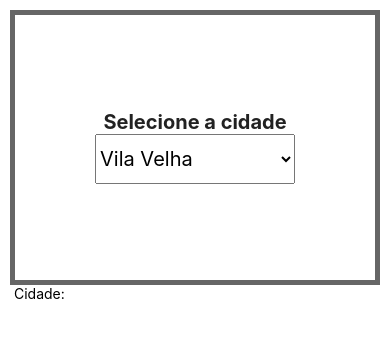
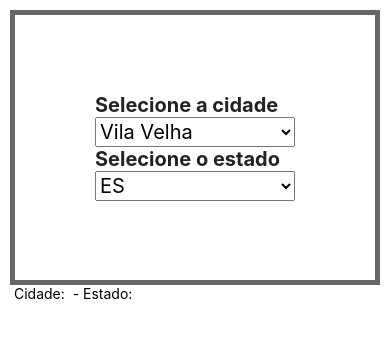
Before and after one commit to humbertoromanojr/cityweather, a React Native app: screen / in a window 390 px wide. Shown: the top 352 px of the page. Built offline with nearby package versions, Linux system fonts and the light colour scheme; no server answers.

Commit message:
created page status with redux

```diff
--- a/src/components/Cities.js
+++ b/src/components/Cities.js
@@ -3,12 +3,14 @@ import React, { Component } from "react";
 import { connect } from "react-redux";
 import { bindActionCreators } from "redux";
 import { actionSelectCity } from "../store/actions/cityAction";
+import { actionUf } from "../store/actions/UfAction";
 
 import { View, Text, Picker, Dimensions, StyleSheet } from "react-native";
 
 class Cities extends Component {
   state = {
-    selectCity: ""
+    selectCity: "",
+    UF: ""
   };
 
   render() {
@@ -16,11 +18,11 @@ class Cities extends Component {
     // console.log(`STATE: ${JSON.stringify(this.state, undefined, 2)}}`);
     return (
       <View style={styles.container}>
+        <View style={styles.containerCities}>
           <Text style={styles.title}>Selecione a cidade</Text>
-
           <Picker
             selectedValue={this.state.selectCity}
-          style={{ height: 50, width: 200 }}
+            style={styles.piker}
             onValueChange={(selectedCity, itemIndex) => {
               this.props.actionSelectCity(selectedCity);
               this.setState({
@@ -39,6 +41,24 @@ class Cities extends Component {
             <Picker.Item label="Cariacica" value="Cariacica" />
           </Picker>
         </View>
+        <View style={styles.containerStates}>
+          <Text style={styles.title}>Selecione o estado</Text>
+          <Picker
+            selectedValue={this.state.UF}
+            style={styles.piker}
+            onValueChange={(selectedUf, itemIndex) => {
+              this.props.actionUf(selectedUf);
+              this.setState({
+                UF: selectedUf
+              });
+            }}
+          >
+            <Picker.Item label="ES" value="ES" />
+            <Picker.Item label="RJ" value="RJ" />
+            <Picker.Item label="SP" value="SP" />
+          </Picker>
+        </View>
+      </View>
     );
   }
 }
@@ -48,7 +68,7 @@ class Cities extends Component {
 // });
 
 const mapDispatchToProps = dispatch =>
-  bindActionCreators({ actionSelectCity }, dispatch);
+  bindActionCreators({ actionSelectCity, actionUf }, dispatch);
 
 export default connect(
   null,
@@ -87,5 +107,9 @@ const styles = StyleSheet.create({
     color: "#222",
     padding: 10,
     width: Dimensions.get("window").width / 2
+  },
+  piker: {
+    height: 30,
+    width: 200
   }
 });
--- a/src/components/ImgCity.js
+++ b/src/components/ImgCity.js
@@ -5,7 +5,15 @@ import { connect } from "react-redux";
 
 class ImgCity extends Component {
   render() {
-    return <Text> Cidade: {this.props.propFromReduxSelectedCity}</Text>;
+    return (
+      <View>
+        <Text>
+          {" "}
+          Cidade: {this.props.propFromReduxSelectedCity} - Estado:{" "}
+          {this.props.propFromReduxSelectedUf}
+        </Text>
+      </View>
+    );
   }
 }
 
@@ -23,7 +31,8 @@ const styles = StyleSheet.create({
 });
 
 const mapReduxStateToComponentProps = state => ({
-  propFromReduxSelectedCity: state.cityReducer.reduxSelectCity
+  propFromReduxSelectedCity: state.cityReducer.reduxSelectCity,
+  propFromReduxSelectedUf: state.UfReducer.reduxUf
 });
 
 export default connect(
--- /dev/null
+++ b/src/store/actions/UfAction.js
@@ -0,0 +1,10 @@
+import { ACTION_UF } from "./actionTypes";
+
+export const actionUf = uf => {
+  return {
+    type: ACTION_UF,
+    payload: {
+      uf
+    }
+  };
+};
--- a/src/store/actions/actionTypes.js
+++ b/src/store/actions/actionTypes.js
@@ -1,2 +1,2 @@
 export const ACTION_SELECT_CITY = "ACTION_SELECT_CITY";
-export const ACTION_NUMBER_CITY = "ACTION_NUMBER_CITY";
+export const ACTION_UF = "ACTION_UF";
--- /dev/null
+++ b/src/store/reducers/UfReducer.js
@@ -0,0 +1,21 @@
+import { ACTION_UF } from "../actions/actionTypes";
+
+const initialState = {
+  reduxUf: ""
+};
+
+const reducer = (state = initialState, action) => {
+  console.log(`TRIGGERED ACTION__: ${JSON.stringify(action, undefined, 2)}`);
+
+  switch (action.type) {
+    case ACTION_UF:
+      return {
+        ...state,
+        reduxUf: action.payload.uf
+      };
+    default:
+      return state;
+  }
+};
+
+export default reducer;
--- a/src/store/storeConfig.js
+++ b/src/store/storeConfig.js
@@ -1,9 +1,11 @@
 import { createStore, combineReducers } from "redux";
 
 import cityReducer from "./reducers/cityReducer";
+import UfReducer from "./reducers/UfReducer";
 
 const reducers = combineReducers({
-  cityReducer: cityReducer
+  cityReducer: cityReducer,
+  UfReducer: UfReducer
 });
 
 const storeConfig = () => {
```
Lines whose indentation alone changed are shown as unchanged.
